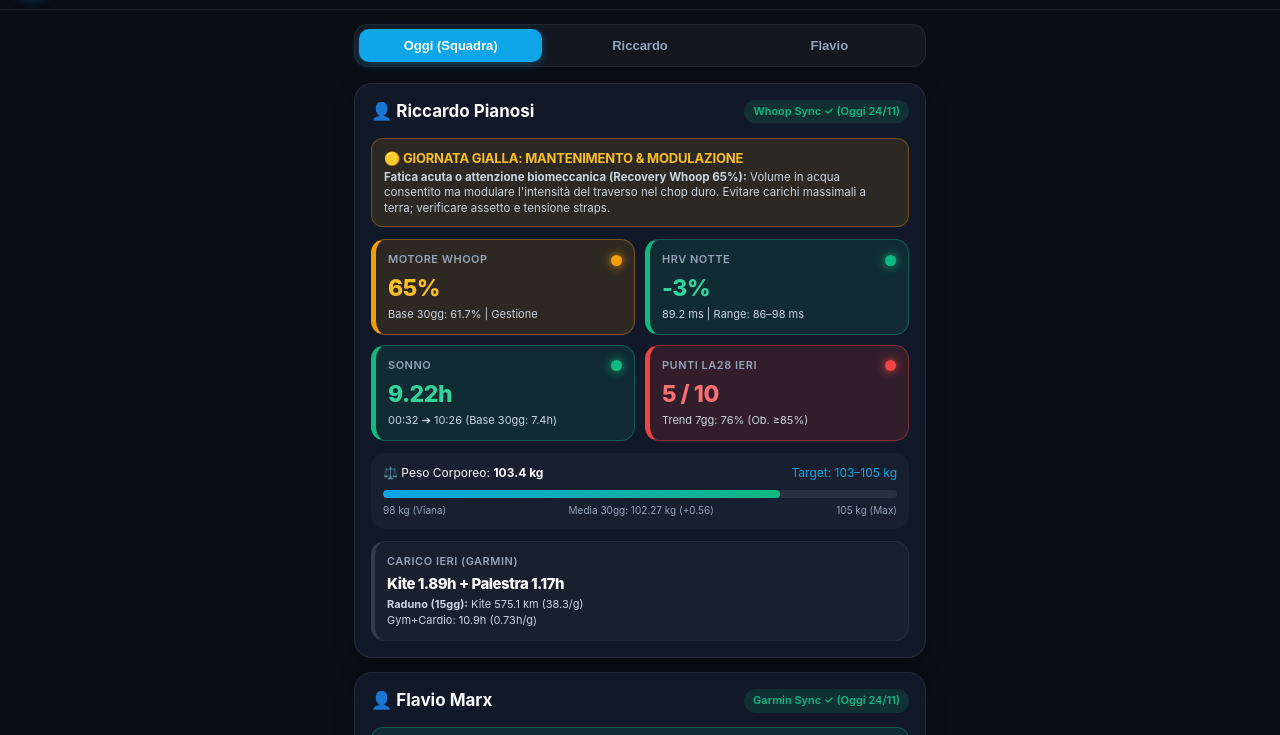
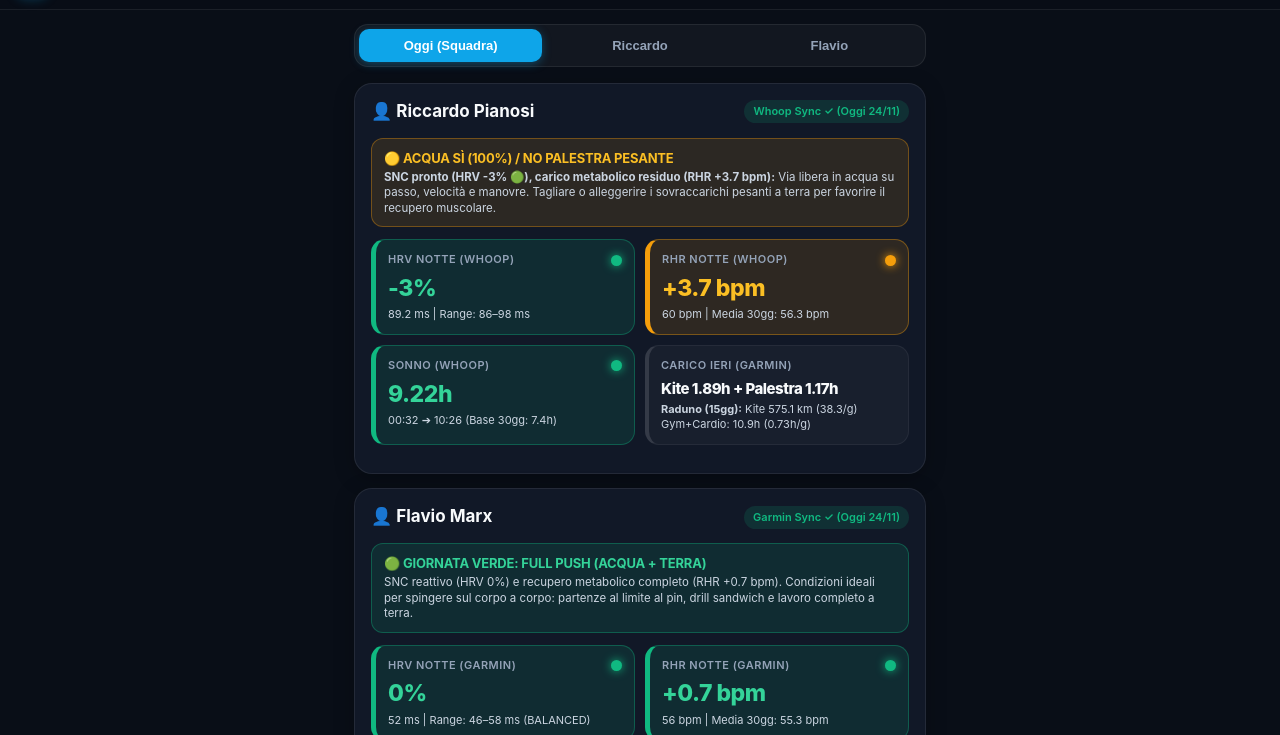
Before and after one commit to simonevannesi/fiv-kite-app, a plain HTML site: page index.html in a window 1280 px wide. Shown: the part 53-788 px from the top of the page. Drawn offline with nearby package versions, Linux system fonts and the light colour scheme.

Commit message:
feat: update PWA index.html with calibrated readiness advice

```diff
--- a/index.html
+++ b/index.html
@@ -501,44 +501,25 @@
         <div id="ric-alert-box"></div>
         <div class="kpi-grid">
           <div class="kpi-box">
-            <div class="kpi-label">Motore Whoop <span id="ric-rec-dot" class="dot"></span></div>
-            <div class="kpi-value" id="ric-rec-val">--%</div>
-            <div class="kpi-sub" id="ric-rec-sub">Target oggi: --</div>
-          </div>
-          <div class="kpi-box">
-            <div class="kpi-label">HRV Notte <span id="ric-hrv-dot" class="dot"></span></div>
-            <div class="kpi-value" id="ric-hrv-val">-- ms</div>
+            <div class="kpi-label">HRV Notte (Whoop) <span id="ric-hrv-dot" class="dot"></span></div>
+            <div class="kpi-value" id="ric-hrv-val">--%</div>
             <div class="kpi-sub" id="ric-hrv-sub">Range 30gg: -- ms</div>
           </div>
           <div class="kpi-box">
-            <div class="kpi-label">Sonno <span id="ric-slp-dot" class="dot"></span></div>
+            <div class="kpi-label">RHR Notte (Whoop) <span id="ric-rhr-dot" class="dot"></span></div>
+            <div class="kpi-value" id="ric-rhr-val">-- bpm</div>
+            <div class="kpi-sub" id="ric-rhr-sub">Media 30gg: -- bpm</div>
+          </div>
+          <div class="kpi-box">
+            <div class="kpi-label">Sonno (Whoop) <span id="ric-slp-dot" class="dot"></span></div>
             <div class="kpi-value" id="ric-slp-val">--h</div>
             <div class="kpi-sub" id="ric-slp-sub">--:-- ➔ --:--</div>
           </div>
           <div class="kpi-box">
-            <div class="kpi-label">Punti LA28 Ieri <span id="ric-pts-dot" class="dot"></span></div>
-            <div class="kpi-value" id="ric-pts-val">-- / --</div>
-            <div class="kpi-sub" id="ric-pts-sub">Trend 7gg: --% (Ob. ≥85%)</div>
+            <div class="kpi-label">Carico Ieri (Garmin)</div>
+            <div class="kpi-value" id="ric-act-val" style="font-size: 15px; margin-top: 4px;">--</div>
+            <div class="kpi-sub" id="ric-act-sub">Dettagli in tab Riccardo</div>
           </div>
-        </div>
-        <div class="weight-box">
-          <div class="weight-top">
-            <span>⚖️ Peso Corporeo: <strong id="ric-weight-val">-- kg</strong></span>
-            <span style="color: var(--azzurro);">Target: 103–105 kg</span>
-          </div>
-          <div class="progress-track">
-            <div class="progress-fill" id="ric-weight-bar" style="width: 0%;"></div>
-          </div>
-          <div class="weight-scale">
-            <span>98 kg (Viana)</span>
-            <span id="ric-weight-30d">Media 30gg: -- kg</span>
-            <span>105 kg (Max)</span>
-          </div>
-        </div>
-        <div class="kpi-box" style="margin-bottom: 0;">
-          <div class="kpi-label">Carico Ieri (Garmin)</div>
-          <div class="kpi-value" id="ric-act-val" style="font-size: 15px; margin-top: 2px;">--</div>
-          <div class="kpi-sub" id="ric-act-sub">Dettagli completi in tab Riccardo</div>
         </div>
       </div>
 
@@ -552,22 +533,22 @@
         <div id="fla-alert-box"></div>
         <div class="kpi-grid">
           <div class="kpi-box">
-            <div class="kpi-label">HRV Notte <span id="fla-hrv-dot" class="dot"></span></div>
-            <div class="kpi-value" id="fla-hrv-val">-- ms</div>
+            <div class="kpi-label">HRV Notte (Garmin) <span id="fla-hrv-dot" class="dot"></span></div>
+            <div class="kpi-value" id="fla-hrv-val">--%</div>
             <div class="kpi-sub" id="fla-hrv-sub">Range 30gg: -- ms</div>
           </div>
           <div class="kpi-box">
-            <div class="kpi-label">RHR Notte <span id="fla-rhr-dot" class="dot"></span></div>
+            <div class="kpi-label">RHR Notte (Garmin) <span id="fla-rhr-dot" class="dot"></span></div>
             <div class="kpi-value" id="fla-rhr-val">-- bpm</div>
-            <div class="kpi-sub" id="fla-rhr-sub">Base 30gg: -- bpm</div>
+            <div class="kpi-sub" id="fla-rhr-sub">Media 30gg: -- bpm</div>
           </div>
           <div class="kpi-box">
-            <div class="kpi-label">Sonno Garmin <span id="fla-slp-dot" class="dot"></span></div>
+            <div class="kpi-label">Sonno (Garmin) <span id="fla-slp-dot" class="dot"></span></div>
             <div class="kpi-value" id="fla-slp-val">--h</div>
             <div class="kpi-sub" id="fla-slp-sub">Score: --/100</div>
           </div>
           <div class="kpi-box">
-            <div class="kpi-label">Carico Ieri</div>
+            <div class="kpi-label">Carico Ieri (Garmin)</div>
             <div class="kpi-value" id="fla-act-val" style="font-size: 15px; margin-top: 4px;">--</div>
             <div class="kpi-sub" id="fla-act-sub">Dettagli in tab Flavio</div>
           </div>
@@ -808,14 +789,7 @@
         ricBadge.textContent = `⏳ Dati ${ricDateTag} (Attesa ${fmtTag(realTodayIso)})`;
       }
 
-      // Recovery (Whoop 30d calibrated)
-      const rec = ro.recovery;
-      document.getElementById('ric-rec-val').textContent = rec !== null ? `${Math.round(rec)}%` : 'N/D';
-      const recColor = rec >= 67 ? 'green' : (rec >= 34 ? 'amber' : 'red');
-      setDot('ric-rec-dot', recColor);
-      document.getElementById('ric-rec-sub').textContent = `Base 30gg: ${ro.recovery_baseline || 66.2}% | ` + (rec >= 67 ? 'Pieno Carico' : (rec >= 34 ? 'Gestione' : 'Scarico'));
-
-      // HRV: Corridoio Scientifico Plews/Buchheit (SWC = 0.75 SD su 30gg)
+      // HRV (Whoop): Variazione % vs baseline 30gg (stile UAE/Plews)
       const hrv = ro.hrv;
       const baseHrv = ro.hrv_baseline || 96.3;
       const lowHrv = ro.hrv_baseline_low || (baseHrv - 8.4);
@@ -824,47 +798,34 @@
       document.getElementById('ric-hrv-val').textContent = hPct !== null ? `${hPct > 0 ? '+' : ''}${hPct}%` : 'N/D';
       let hrvColor = 'green';
       if (hrv !== null) {
-        if (hrv < (lowHrv * 0.85)) {
-          hrvColor = 'red'; // Crollo severo sotto il limite minimo
-        } else if (hrv < lowHrv || hrv > (highHrv * 1.20)) {
-          hrvColor = 'amber'; // Fuori corridoio (fatica acuta o iperattivita parasimpatica)
+        if (hrv < (lowHrv * 0.85) || (hPct !== null && hPct <= -20)) {
+          hrvColor = 'red';
+        } else if (hrv < lowHrv || hrv > (highHrv * 1.25)) {
+          hrvColor = 'amber';
         } else {
-          hrvColor = 'green'; // In pieno corridoio fisiologico
+          hrvColor = 'green';
         }
       }
       setDot('ric-hrv-dot', hrvColor);
       document.getElementById('ric-hrv-sub').textContent = `${hrv !== null ? hrv.toFixed(1) : '--'} ms | Range: ${Math.round(lowHrv)}–${Math.round(highHrv)} ms`;
 
-      // Sleep
+      // RHR (Whoop): Delta +/- bpm vs baseline 30gg (negativo = sempre verde)
+      const rRhr = ro.rhr;
+      const rRhrBase = ro.rhr_baseline || 55.0;
+      const rRhrDelta = (rRhr !== null && rRhr !== undefined && rRhrBase) ? +(rRhr - rRhrBase).toFixed(1) : null;
+      document.getElementById('ric-rhr-val').textContent = rRhrDelta !== null ? `${rRhrDelta > 0 ? '+' : ''}${rRhrDelta} bpm` : 'N/D';
+      const ricRhrColor = rRhrDelta === null ? 'amber' : (rRhrDelta <= 2.0 ? 'green' : (rRhrDelta <= 4.0 ? 'amber' : 'red'));
+      setDot('ric-rhr-dot', ricRhrColor);
+      document.getElementById('ric-rhr-sub').textContent = `${rRhr !== null && rRhr !== undefined ? Math.round(rRhr) : '--'} bpm | Media 30gg: ${rRhrBase} bpm`;
+
+      // Sleep (Whoop)
       const slp = ro.sleep_h;
       document.getElementById('ric-slp-val').textContent = slp !== null ? `${slp.toFixed(2)}h` : 'N/D';
       setDot('ric-slp-dot', slp >= 6.8 ? 'green' : (slp >= 6.0 ? 'amber' : 'red'));
       document.getElementById('ric-slp-sub').textContent = `${ro.bed_time} ➔ ${ro.wake_time} (Base 30gg: 7.4h)`;
 
-      // Points LA28
+      // Riccardo Pain Alert (dal Form LA28)
       const pi = ric.punti_ieri;
-      const t7 = ric.trend_punti_7gg_pct;
-      if (pi && pi.max > 0) {
-        document.getElementById('ric-pts-val').textContent = `${pi.fatti} / ${pi.max}`;
-        const pPct = Math.round((pi.fatti / pi.max) * 100);
-        setDot('ric-pts-dot', pPct >= 85 ? 'green' : (pPct >= 70 ? 'amber' : 'red'));
-      } else {
-        document.getElementById('ric-pts-val').textContent = 'Freeze';
-        setDot('ric-pts-dot', 'green');
-      }
-      document.getElementById('ric-pts-sub').textContent = `Trend 7gg: ${t7 !== null ? t7 + '%' : '--'} (Ob. ≥85%)`;
-
-      // Weight Bar (98 to 105 kg range)
-      const pw = ric.peso;
-      if (pw.ultimo) {
-        document.getElementById('ric-weight-val').textContent = `${pw.ultimo} kg`;
-        const pct = Math.min(100, Math.max(0, ((pw.ultimo - 98.0) / (105.0 - 98.0)) * 100));
-        document.getElementById('ric-weight-bar').style.width = `${pct}%`;
-        const deltaStr = pw.delta_30gg > 0 ? `+${pw.delta_30gg}` : pw.delta_30gg;
-        document.getElementById('ric-weight-30d').textContent = `Media 30gg: ${pw.media_30gg} kg (${deltaStr})`;
-      }
-
-      // Riccardo Pain Alert
       const dol = pi && pi.dolore ? pi.dolore : (ric.dolore_oggi ? parseFloat(ric.dolore_oggi) : 1);
       const ricAlert = document.getElementById('ric-alert-box');
       if (dol >= 3) {
@@ -873,44 +834,44 @@
         ricAlert.innerHTML = '';
       }
 
-      // Calcolo Direttiva Coach & Colore Generale Giornata Riccardo (Regola Gerarchica del Veto)
-      const rRec = rec !== null ? rec : 60;
+      // Direttiva Coach Scientifica Riccardo (Neurale HRV vs Metabolico RHR - stile UAE/FIV, NO Recovery % Whoop)
       const rDol = dol !== null ? dol : 1;
       const rHrv = hrv;
-      const rRhr = ro.rhr;
-      const rRhrBase = ro.rhr_baseline || 54.5;
-      const rRhrDelta = (rRhr && rRhrBase) ? +(rRhr - rRhrBase).toFixed(1) : 0;
       const rSlp = slp;
+      const rRhrValNum = rRhrDelta !== null ? rRhrDelta : 0;
 
       let rDayColor = 'green';
-      let rDayTitle = '🟢 GIORNATA VERDE: PIENO CARICO / SPEED WORK';
-      let rDayDesc = `Recupero Whoop solido (${Math.round(rRec)}%) con HRV in corridoio (${rHrv ? rHrv.toFixed(1) : '--'} ms) e piedi asintomatici. Pieno via libera a sessioni ad alta velocità nel chop, simulazioni di passo al traverso B2 a 37+ nodi e lavoro di forza completo.`;
+      let rDayTitle = '🟢 GIORNATA VERDE: FULL PUSH (ACQUA + TERRA)';
+      let rDayDesc = `SNC reattivo (HRV ${hPct !== null ? (hPct > 0 ? '+' : '') + hPct + '%' : '--'}) e recupero metabolico completo (RHR ${rRhrValNum > 0 ? '+' : ''}${rRhrValNum} bpm). Pieno via libera a velocità nel chop, traverso B2 a 37+ nodi e palestra completa.`;
 
-      // Veto Rigoroso: Solo condizioni clinicamente o autonomicamente limitanti attivano il rosso o l'ambra
-      // Fastidio 2/5 è fisiologico post-carico (punteggio pieno nel form LA28). Solo dolore >= 3/5 modula e >= 4/5 ferma.
-      const rIsRed = (rRec < 34) || (rDol >= 4) || (rHrv !== null && rHrv < (lowHrv * 0.75)) || (rSlp !== null && rSlp < 5.0) || (rRhrDelta >= 6.5 && rRec < 50);
-      const rIsAmber = (rRec < 67) || (rDol >= 3) || (rHrv !== null && (rHrv < lowHrv || rHrv > highHrv * 1.20)) || (rSlp !== null && rSlp < 6.5) || (rRhrDelta >= 4.5 && rRec < 67);
+      const rHrvRed = (rHrv !== null && (rHrv < (lowHrv * 0.85) || (hPct !== null && hPct <= -20)));
+      const rHrvAmber = (rHrv !== null && (rHrv < lowHrv || rHrv > (highHrv * 1.25)));
+      const rIsRed = (rDol >= 4) || rHrvRed || (rSlp !== null && rSlp < 5.0) || (rRhrValNum >= 5.0);
+      const rOnlyMetabolicAmber = !rIsRed && !rHrvAmber && (rDol < 3) && (rSlp === null || rSlp >= 6.5) && (rRhrValNum > 2.0);
+      const rIsAmber = !rIsRed && (rHrvAmber || (rDol >= 3) || (rSlp !== null && rSlp < 6.5) || (rRhrValNum > 2.0));
 
       if (rIsRed) {
         rDayColor = 'red';
         rDayTitle = '🔴 GIORNATA ROSSA: SCARICO ATTIVO & RECUPERO';
         const reasons = [];
-        if (rRec < 34) reasons.push(`Recovery Whoop ${Math.round(rRec)}%`);
         if (rDol >= 4) reasons.push(`Dolore plantare acuto ${rDol}/5`);
-        if (rHrv < lowHrv * 0.75) reasons.push(`Crollo HRV ${rHrv} ms`);
-        if (rSlp < 5.0) reasons.push(`Debito sonno severo (${rSlp}h)`);
-        if (rRhrDelta >= 6.5) reasons.push(`RHR elevato (+${rRhrDelta} bpm)`);
-        rDayDesc = `<b>Carico autonomico o dolore plantare critico (${reasons.join(', ')}):</b> Stop ai lavori ad alta velocità nel chop duro. Solo sessione tecnica leggera di trim a bassa intensità o scarico a terra, stretching plantare e sonno prioritario.`;
+        if (rHrvRed) reasons.push(`Crollo neurale HRV (${hPct}%)`);
+        if (rSlp !== null && rSlp < 5.0) reasons.push(`Debito sonno severo (${rSlp}h)`);
+        if (rRhrValNum >= 5.0) reasons.push(`RHR critico (+${rRhrValNum} bpm)`);
+        rDayDesc = `<b>Allarme fisiologico (${reasons.join(', ')}):</b> Stop velocità massimale nel chop duro e stop palestra. Solo trim leggero o recupero attivo, stretching plantare e sonno prioritario.`;
+      } else if (rOnlyMetabolicAmber) {
+        rDayColor = 'amber';
+        rDayTitle = '🟡 ACQUA SÌ (100%) / NO PALESTRA PESANTE';
+        rDayDesc = `<b>SNC pronto (HRV ${hPct > 0 ? '+' : ''}${hPct}% 🟢), carico metabolico residuo (RHR +${rRhrValNum} bpm):</b> Via libera in acqua su passo, velocità e manovre. Tagliare o alleggerire i sovraccarichi pesanti a terra per favorire il recupero muscolare.`;
       } else if (rIsAmber) {
         rDayColor = 'amber';
         rDayTitle = '🟡 GIORNATA GIALLA: MANTENIMENTO & MODULAZIONE';
         const reasons = [];
-        if (rRec < 67) reasons.push(`Recovery Whoop ${Math.round(rRec)}%`);
-        if (rDol >= 3) reasons.push(`Dolore plantare ${rDol}/5 da monitorare`);
-        if (rHrv < lowHrv) reasons.push(`HRV ${rHrv} ms sotto range`);
-        if (rSlp < 6.5) reasons.push(`Sonno ridotto (${rSlp}h)`);
-        if (rRhrDelta >= 4.5) reasons.push(`RHR +${rRhrDelta} bpm`);
-        rDayDesc = `<b>Fatica acuta o attenzione biomeccanica (${reasons.join(', ')}):</b> Volume in acqua consentito ma modulare l'intensità del traverso nel chop duro. Evitare carichi massimali a terra; verificare assetto e tensione straps.`;
+        if (rDol >= 3) reasons.push(`Dolore plantare ${rDol}/5`);
+        if (rHrvAmber) reasons.push(`HRV fuori corridoio (${hPct > 0 ? '+' : ''}${hPct}%)`);
+        if (rSlp !== null && rSlp < 6.5) reasons.push(`Sonno ridotto (${rSlp}h)`);
+        if (rRhrValNum > 2.0) reasons.push(`RHR +${rRhrValNum} bpm`);
+        rDayDesc = `<b>Fatica acuta o attenzione biomeccanica (${reasons.join(', ')}):</b> Volume tecnico in acqua consentito ma modulare l'intensità nel chop duro. Evitare carichi massimali a terra; verificare assetto e straps.`;
       }
 
       if (!ricIsToday) {
@@ -1112,18 +1073,18 @@
       const fSt = fh.status || 'N/D';
 
       let fDayColor = 'green';
-      let fDayTitle = '🟢 GIORNATA VERDE: FULL PUSH / AGGRESSIVITÀ & COMBATTIMENTO';
-      let fDayDesc = `Sistema autonomico bilanciato (HRV ${fHrvVal ?? '--'} ms | RHR ${fRhrVal ?? '--'} bpm) e sonno ottimale (Score ${fScore ?? '--'}). Condizioni ideali per spingere sul corpo a corpo: partenze al limite al pin, drill sandwich e tenuta della linea.`;
+      let fDayTitle = '🟢 GIORNATA VERDE: FULL PUSH (ACQUA + TERRA)';
+      let fDayDesc = `SNC reattivo (HRV ${fHrvPct !== null ? (fHrvPct > 0 ? '+' : '') + fHrvPct + '%' : '--'}) e recupero metabolico completo (RHR ${fRDelta > 0 ? '+' : ''}${fRDelta} bpm). Condizioni ideali per spingere sul corpo a corpo: partenze al limite al pin, drill sandwich e lavoro completo a terra.`;
 
       if (!flaHasAnyData) {
         fDayColor = 'amber';
         fDayTitle = '⚠️ GARMIN FLAVIO NON SINCRONIZZATO';
         fDayDesc = `Nessun dato Garmin ricevuto per oggi (${fmtTag(realTodayIso)}). Verifica che Flavio abbia sincronizzato l'orologio su Garmin Connect oppure controlla il token Garmin del server.`;
       } else {
-        // Allerta solo su deviazioni fisiologiche reali
         const fHrvDepressed = (fHrvVal !== null && fHrvVal !== undefined && fHrvVal < fBaseLow);
         const fIsRed = (fSt === 'POOR') || (fHrvVal && fHrvVal < fBaseLow - 5) || (fRDelta >= 5.0) || (fSlpH !== null && fSlpH !== undefined && fSlpH < 5.0) || (fScore !== null && fScore !== undefined && fScore < 60);
-        const fIsAmber = (fHrvDepressed) || (fRDelta >= 3.0) || (fSlpH !== null && fSlpH !== undefined && fSlpH < 6.5) || (fScore !== null && fScore !== undefined && fScore < 72);
+        const fOnlyMetabolicAmber = !fIsRed && !fHrvDepressed && (fSlpH === null || fSlpH === undefined || fSlpH >= 6.5) && (fScore === null || fScore === undefined || fScore >= 72) && (fRDelta > 2.0);
+        const fIsAmber = !fIsRed && ((fHrvDepressed) || (fRDelta > 2.0) || (fSlpH !== null && fSlpH !== undefined && fSlpH < 6.5) || (fScore !== null && fScore !== undefined && fScore < 72));
 
         if (fIsRed) {
           fDayColor = 'red';
@@ -1133,13 +1094,17 @@
           if (fRDelta >= 5.0) reasons.push(`RHR +${fRDelta} bpm`);
           if (fSlpH < 5.0) reasons.push(`Sonno critico (${fSlpH}h)`);
           if (fScore < 60) reasons.push(`Sleep score ${fScore}`);
-          fDayDesc = `<b>Allarme autonomico (${reasons.join(', ')}):</b> Stop carichi neuromuscolari pesanti • Solo scarico o trim leggero • Controllo idratazione e riposo.`;
+          fDayDesc = `<b>Allarme fisiologico (${reasons.join(', ')}):</b> Stop carichi neuromuscolari pesanti • Solo scarico o trim leggero • Controllo idratazione e riposo.`;
+        } else if (fOnlyMetabolicAmber) {
+          fDayColor = 'amber';
+          fDayTitle = '🟡 ACQUA SÌ (100%) / NO PALESTRA PESANTE';
+          fDayDesc = `<b>SNC pronto (HRV ${fHrvPct > 0 ? '+' : ''}${fHrvPct}% 🟢), carico metabolico residuo (RHR +${fRDelta} bpm):</b> Via libera in acqua su partenze e corpo a corpo. Tagliare o alleggerire i sovraccarichi pesanti a terra.`;
         } else if (fIsAmber) {
           fDayColor = 'amber';
           fDayTitle = '🟡 GIORNATA GIALLA: MANTENIMENTO & GESTIONE';
           const reasons = [];
           if (fHrvDepressed) reasons.push(`HRV sotto range (${fHrvVal} < ${fBaseLow} ms)`);
-          if (fRDelta >= 3.0) reasons.push(`RHR +${fRDelta} bpm`);
+          if (fRDelta > 2.0) reasons.push(`RHR +${fRDelta} bpm`);
           if (fSlpH < 6.5) reasons.push(`Sonno ${fSlpH}h`);
           if (fScore < 72) reasons.push(`Sleep score ${fScore}`);
           fDayDesc = `<b>Fatica acuta (${reasons.join(', ')}):</b> Uscita kite e lavoro tecnico OK • Evitare doppio turno massimale • Focus sonno notturno.`;
```
